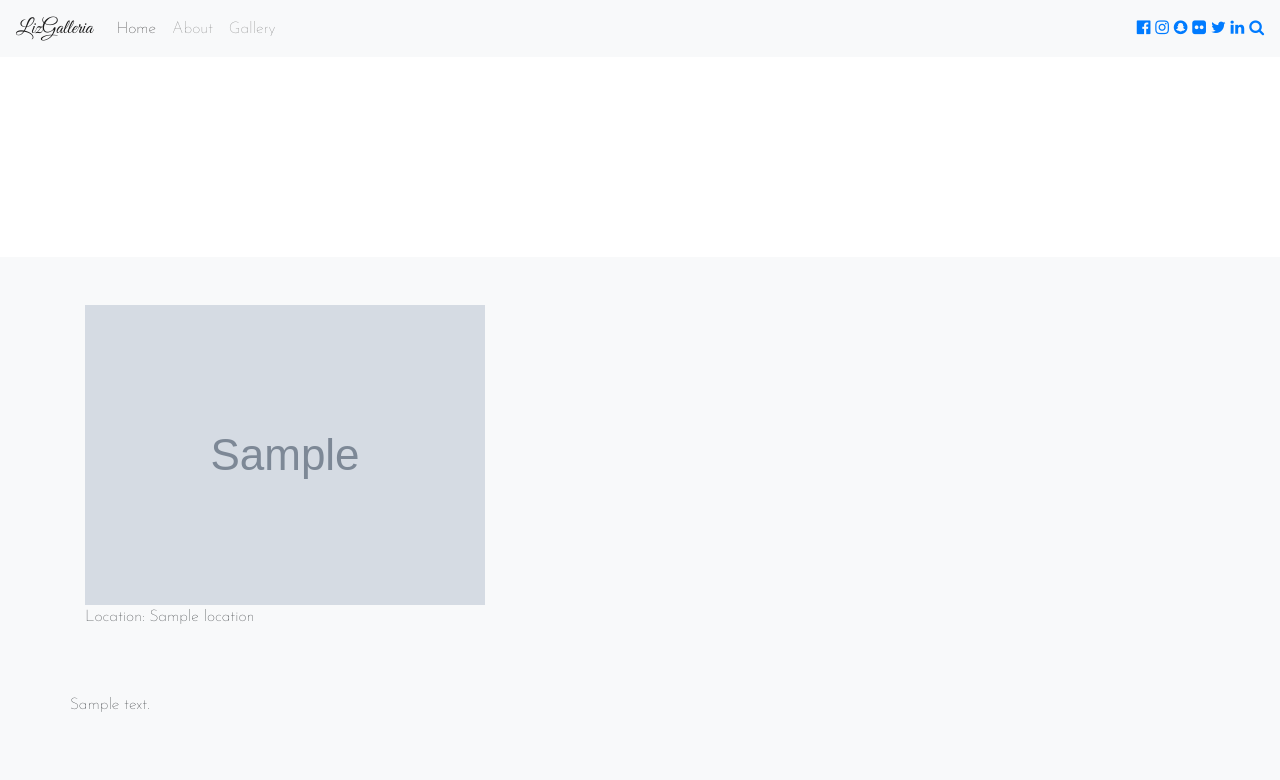
After one commit to Liz-Adhiambo/gallery-app, a Django app: template gallery/templates/photo.html in a window 1280 px wide. The commit adds this page. Shown: the top 780 px of the page. Run offline with Django 3.2, Linux system fonts and the light colour scheme; the template is opened without the code that fills it: most values are stand-ins (such as "Sample title", 1, 10 or a date in 2020); grey boxes marked "Sample" are stand-in pictures; some libraries are stand-ins or nearby versions; some web fonts are replaced.

Commit message:
Added photo.html to display a single photo from all photos in the gallery

```diff
--- a/gallery/templates/gallery.html
+++ b/gallery/templates/gallery.html
@@ -50,4 +50,7 @@
 </main>
 
 <p>View images</p>
+
+
+
 {% endblock %}
--- /dev/null
+++ b/gallery/templates/photo.html
@@ -0,0 +1,99 @@
+{%extends 'base.html'%}
+{% load static %}
+{% block content %}
+
+{{block.super}}
+
+
+
+
+
+    <style>
+      .bd-placeholder-img {
+        font-size: 1.125rem;
+        text-anchor: middle;
+        -webkit-user-select: none;
+        -moz-user-select: none;
+        user-select: none;
+      }
+
+      @media (min-width: 768px) {
+        .bd-placeholder-img-lg {
+          font-size: 3.5rem;
+        }
+      }
+    </style>
+
+
+
+
+
+<header>
+  <div class="collapse bg-dark" id="navbarHeader">
+    <div class="container">
+      <div class="row">
+        <div class="col-sm-8 col-md-7 py-4">
+          <h4 class="text-white">About</h4>
+          <p class="text-muted">Add some information about the album below, the author, or any other background context. Make it a few sentences long so folks can pick up some informative tidbits. Then, link them off to some social networking sites or contact information.</p>
+        </div>
+        <div class="col-sm-4 offset-md-1 py-4">
+          <h4 class="text-white">Contact</h4>
+          <ul class="list-unstyled">
+            <li><a href="#" class="text-white">Follow on Twitter</a></li>
+            <li><a href="#" class="text-white">Like on Facebook</a></li>
+            <li><a href="#" class="text-white">Email me</a></li>
+          </ul>
+        </div>
+      </div>
+    </div>
+  </div>
+
+  </div>
+</header>
+
+<main>
+
+  <section class="py-5 text-center container">
+    <div class="row py-lg-5">
+      <div class="col-lg-6 col-md-8 mx-auto">
+
+        <h1 class="fw-light"><a href="{% url 'photo' image.slug %}"></a></h1>
+
+      </div>
+    </div>
+  </section>
+
+  <div class="album py-5 bg-light">
+    <div class="container">
+
+      <div class="row">
+
+
+
+        <div class="col-lg-6">
+
+          <div class="row">
+            <div class="col-lg-12">
+              <img class="img-fluid" src="{{image.landImage.url}}" alt="{{image.altText}}">
+              <p>Location: {{image.location.name}}</p>
+            </div>
+          </div>
+          <br>
+
+
+        </div>
+
+      </div>
+
+      <br>
+
+      <div class="row">
+        <p>{{image.description}}</p>
+      </div>
+
+
+    </div>
+  </div>
+
+</main>
+{% endblock %}
--- a/gallery/urls.py
+++ b/gallery/urls.py
@@ -10,6 +10,7 @@ urlpatterns = [
     path('category/<slug:slug>', views.categoryPage, name='image-category'),
     path('category/<slug:slug1>/<slug:slug2>', views.imageDetailPage, name='image-detail'),
     path('images/', views.allimages, name='allimages'),
+    path('images/<slug:slug>', views.photo, name='photo'),
 
 ]
 
```
Also changed, not shown: gallery/templates/allimages.html (+33 -3 lines), gallery/views.py (+10 -0 lines).
